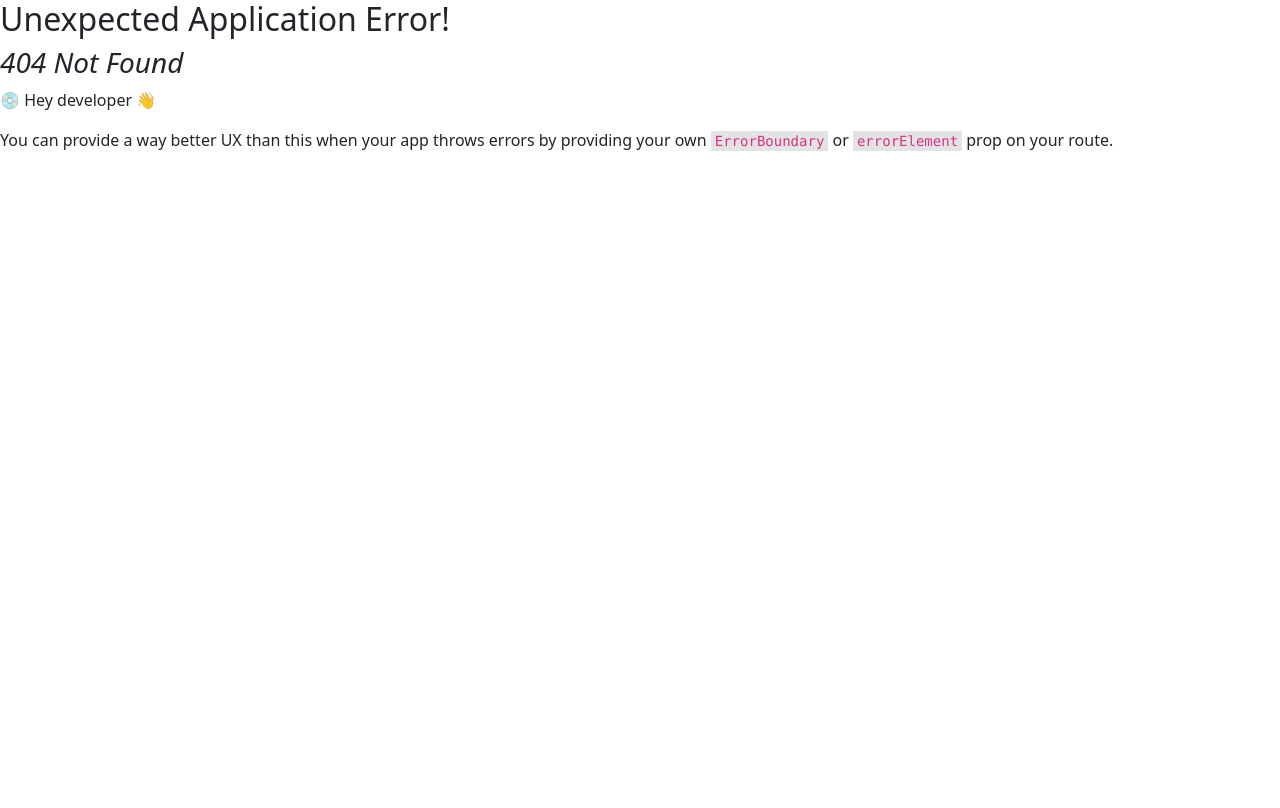
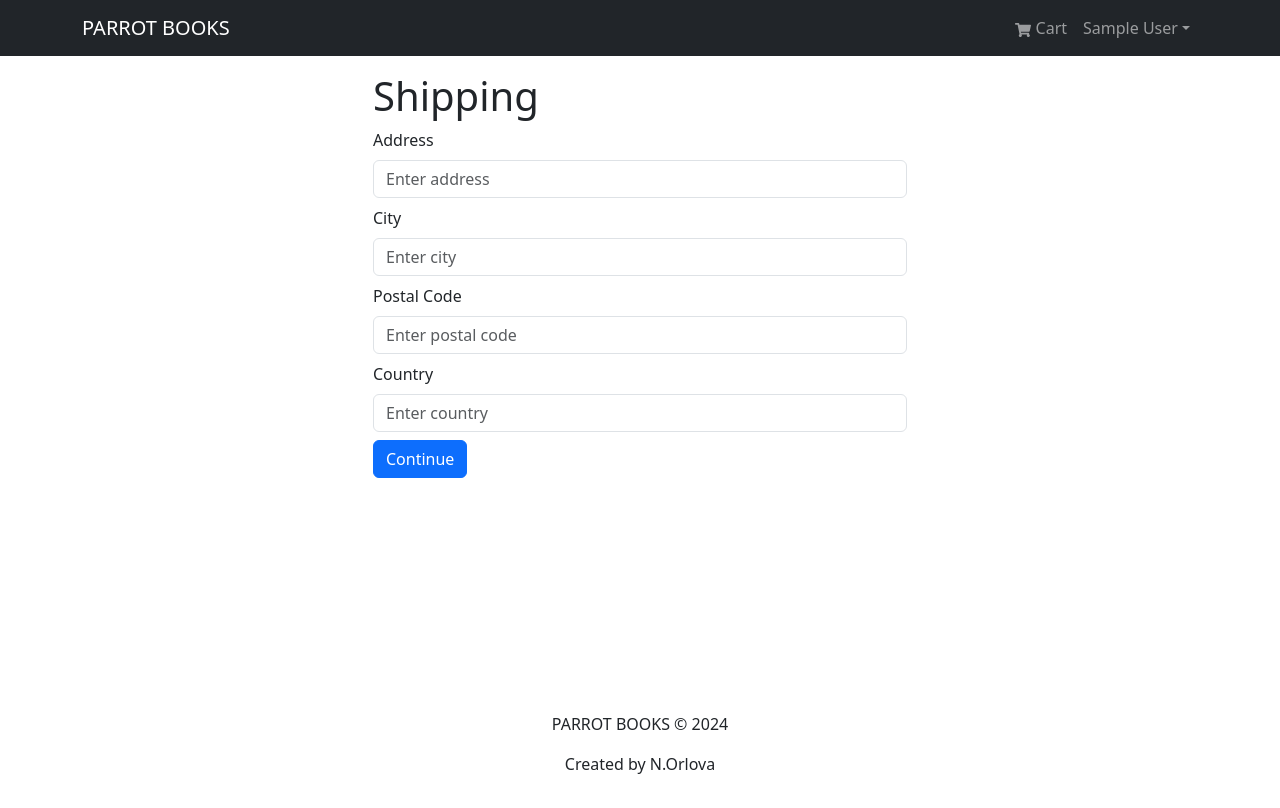
Before and after one commit to nataliia-orlova/bookshop-v-3, a React (Create React App) app in the folder frontend/: page /shipping in a window 1280 px wide. Before the commit this address had no page. Built offline with nearby package versions, Linux system fonts and the light colour scheme; sample sign-in values are in the browser's storage.

Commit message:
add shipping screen and private route

```diff
--- /dev/null
+++ b/frontend/src/components/PrivateRoute.jsx
@@ -0,0 +1,8 @@
+import { Navigate, Outlet } from 'react-router-dom';
+import { useSelector } from 'react-redux';
+
+const PrivateRoute = () => {
+    const { userInfo } = useSelector((state) => state.auth);
+    return userInfo ? <Outlet /> : <Navigate to='/login' replace />;
+};
+export default PrivateRoute;
--- a/frontend/src/index.js
+++ b/frontend/src/index.js
@@ -12,11 +12,13 @@ import { Provider } from 'react-redux';
 import store from './store';
 import App from './App';
 import reportWebVitals from './reportWebVitals';
+import PrivateRoute from './components/PrivateRoute';
 import HomeScreen from './screens/HomeScreen';
 import ProductScreen from './screens/ProductScreen';
 import CartScreen from './screens/CartScreen';
 import LoginScreen from './screens/LoginScreen';
 import RegisterScreen from './screens/RegisterScreen';
+import ShippingScreen from './screens/ShippingScreen';
 
 const router = createBrowserRouter(
     createRoutesFromElements(
@@ -26,6 +28,10 @@ const router = createBrowserRouter(
             <Route path='/cart' element={<CartScreen />} />
             <Route path='/login' element={<LoginScreen />} />
             <Route path='/register' element={<RegisterScreen />} />
+
+            <Route path='' element={<PrivateRoute />}>
+                <Route path='/shipping' element={<ShippingScreen />} />
+            </Route>
         </Route>
     )
 );
--- /dev/null
+++ b/frontend/src/screens/ShippingScreen.jsx
@@ -0,0 +1,86 @@
+import { useState } from 'react';
+import { Form, Button } from 'react-bootstrap';
+import { useDispatch, useSelector } from 'react-redux';
+import { useNavigate } from 'react-router-dom';
+import FormContainer from '../components/FormContainer';
+// import CheckoutSteps from '../components/CheckoutSteps';
+import { saveShippingAddress } from '../slices/cartSlice';
+
+const ShippingScreen = () => {
+    const cart = useSelector((state) => state.cart);
+    const { shippingAddress } = cart;
+
+    const [address, setAddress] = useState(shippingAddress?.address || '');
+    const [city, setCity] = useState(shippingAddress?.city || '');
+    const [postalCode, setPostalCode] = useState(
+        shippingAddress?.postalCode || ''
+    );
+    const [country, setCountry] = useState(shippingAddress?.country || '');
+
+    const dispatch = useDispatch();
+    const navigate = useNavigate();
+
+    const submitHandler = (e) => {
+        e.preventDefault();
+        dispatch(saveShippingAddress({ address, city, postalCode, country }));
+        navigate('/payment');
+    };
+
+    return (
+        <FormContainer>
+            {/* <CheckoutSteps step1 step2 /> */}
+            <h1>Shipping</h1>
+            <Form onSubmit={submitHandler}>
+                <Form.Group className='my-2' controlId='address'>
+                    <Form.Label>Address</Form.Label>
+                    <Form.Control
+                        type='text'
+                        placeholder='Enter address'
+                        value={address}
+                        required
+                        onChange={(e) => setAddress(e.target.value)}
+                    ></Form.Control>
+                </Form.Group>
+
+                <Form.Group className='my-2' controlId='city'>
+                    <Form.Label>City</Form.Label>
+                    <Form.Control
+                        type='text'
+                        placeholder='Enter city'
+                        value={city}
+                        required
+                        onChange={(e) => setCity(e.target.value)}
+                    ></Form.Control>
+                </Form.Group>
+
+                <Form.Group className='my-2' controlId='postalCode'>
+                    <Form.Label>Postal Code</Form.Label>
+                    <Form.Control
+                        type='text'
+                        placeholder='Enter postal code'
+                        value={postalCode}
+                        required
+                        onChange={(e) => setPostalCode(e.target.value)}
+                    ></Form.Control>
+                </Form.Group>
+
+                <Form.Group className='my-2' controlId='country'>
+                    <Form.Label>Country</Form.Label>
+                    <Form.Control
+                        type='text'
+                        placeholder='Enter country'
+                        value={country}
+                        required
+                        onChange={(e) => setCountry(e.target.value)}
+                    ></Form.Control>
+                </Form.Group>
+
+                <Button type='submit' variant='primary'>
+                    Continue
+                </Button>
+            </Form>
+        </FormContainer>
+    );
+};
+
+export default ShippingScreen;
--- a/frontend/src/slices/cartSlice.js
+++ b/frontend/src/slices/cartSlice.js
@@ -3,7 +3,7 @@ import { updateCart } from '../utils/cartUtils';
 
 const initialState = localStorage.getItem('cart')
     ? JSON.parse(localStorage.getItem('cart'))
-    : { cartItems: [] };
+    : { cartItems: [], shippingAddress: {}, paymentMethod: 'PayPal' };
 
 const cartSlice = createSlice({
     name: 'cart',
@@ -31,9 +31,14 @@ const cartSlice = createSlice({
             );
             return updateCart(state);
         },
+        saveShippingAddress: (state, action) => {
+            state.shippingAddress = action.payload;
+            return updateCart(state);
+        },
     },
 });
 
-export const { addToCart, removeFromCart } = cartSlice.actions;
+export const { addToCart, removeFromCart, saveShippingAddress } =
+    cartSlice.actions;
 
 export default cartSlice.reducer;
```
